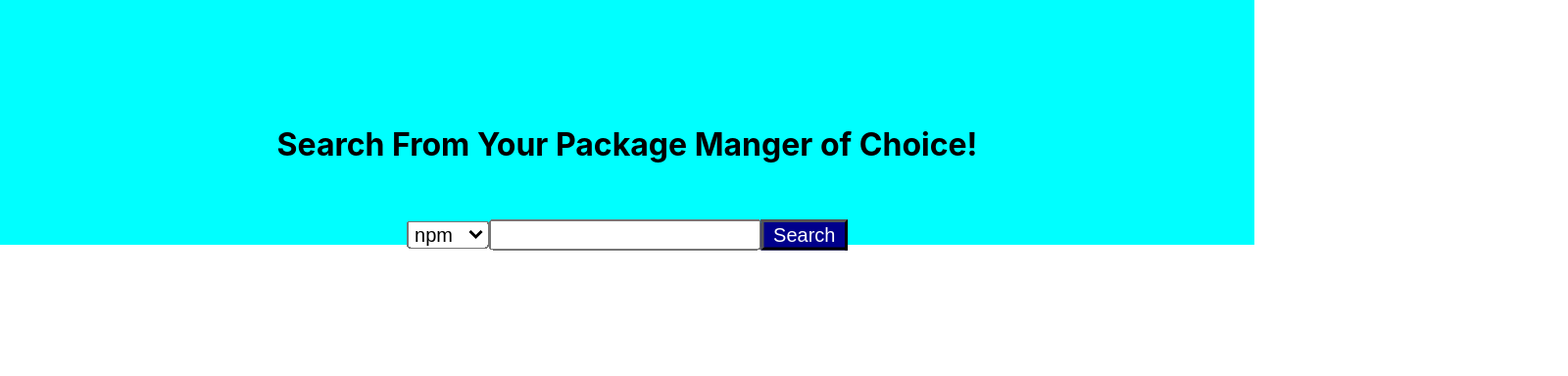
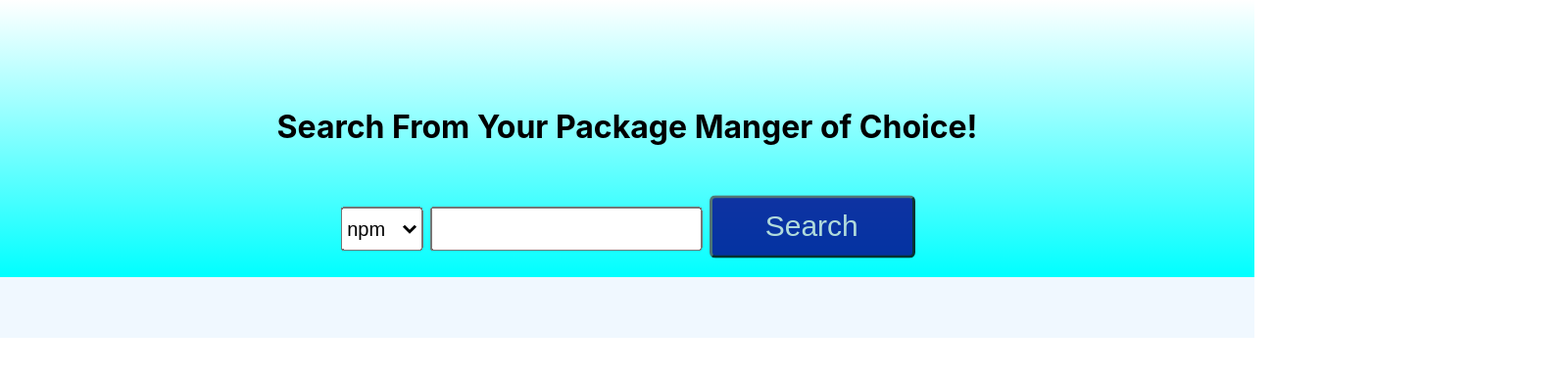
Before and after one commit to felissedano/pkg-searcher, a React (Create React App) app: page / in a window 1280 px wide. Shown: the top 384 px of the page at 98% size, 1600 px wide, since content can reach past the window. Built offline with nearby package versions, Linux system fonts and the light colour scheme.

Commit message:
renamed some css class names and added more css style

```diff
--- /dev/null
+++ b/src/components/App.css
@@ -0,0 +1,15 @@
+html, body {
+width: 100%;
+height: 100%;
+margin: 0;
+padding: 0;
+overflow-x: hidden;
+}
+
+button {
+    cursor: pointer;
+}
+
+.app--main {
+    display: auto;
+}
--- a/src/components/App.tsx
+++ b/src/components/App.tsx
@@ -2,10 +2,11 @@ import { Provider } from "react-redux";
 import { store } from "../state";
 import ReposList from "./ReposList";
 import SearchBox from "./SearchBox";
+import './App.css';
 
 const App = () => {
     return <Provider store={store}>
-        <div>
+        <div className="app--main">
             <SearchBox />
             <ReposList />
         </div>
--- a/src/components/ReposList.css
+++ b/src/components/ReposList.css
@@ -1,5 +1,18 @@
-#reposlist-main {
+.container__repolist {
     margin-top: 0;
     border-top: 0;
-    background-color: lightseagreen;
+    background-color: aliceblue;
+    /* background: linear-gradient(to bottom, aqua, lightgreen); */
+    padding: 15px;
 }
+
+.repoitem {
+    align-items: center;
+    align-content: center;
+    text-align: center;
+}
+/* #reposlist-main {
+    margin-top: 0;
+    border-top: 0;
+    background: linear-gradient(to bottom, aqua, lightgreen);
+} */
--- a/src/components/ReposList.tsx
+++ b/src/components/ReposList.tsx
@@ -1,7 +1,7 @@
 // import { useState } from "react"
 import { useTypedSelector } from "../hooks/useTypedSelector";
 // import { useActions } from "../hooks/useActions";
-import './index.css';
+import './App.css';
 import './ReposList.css';
 
 const ReposList: React.FC = () => {
@@ -15,7 +15,7 @@ const ReposList: React.FC = () => {
     //     searchRepos(term);
     // }
 
-    return <div id="reposlist-main">
+    return <div className="container__repolist" id="reposlist-main">
         {/* <form onSubmit={submitRepoToSearch}>
             <input type="text" onChange={(e) => changeTerm(e.target.value)} />
             <button>Search</button>
@@ -23,7 +23,7 @@ const ReposList: React.FC = () => {
         {repoSate.err && <h3> {repoSate.err} </h3>}
         {repoSate.loading && <h3>Loading NPM Packages...</h3>}
         {!repoSate.err && !repoSate.loading
-        && repoSate.data.map((repo) => <p>{repo}</p>) }
+        && repoSate.data.map((repo) => <p className="repoitem">{repo}</p>) }
 
     </div>
 }
--- a/src/components/SearchBox.css
+++ b/src/components/SearchBox.css
@@ -1,33 +1,66 @@
 
-.button {
-    background-color: darkblue;
-    color: white;
-
+.container__main {
+    background: linear-gradient(to bottom, white, aqua);
+    padding-bottom: 30px;
 }
 
-.form-container {
-    display: flex;
-    justify-content: center;
-    align-content: center;
-    height: 100vhs;
-    scale: 1.5;
-}
-
-.form-container.button {
-    size: 80px;
-}
-
-#search-box {
-    background-color: aqua;
-    /* padding-top: 0;
-    margin-top: 0;
-    border-top: 0; */
-}
-
-#title {
+.h1__title {
     text-align: center;
-    padding-top: 10%;
+    padding-top: 110px;
     margin-top: 0;
     border-top: 0;
     padding-bottom: 40px;
 }
+
+.container__form {
+    display: flex;
+    justify-content: center;
+    /* align-items: flex-end; */
+    /* align-content:base; */
+    scale: 1.5;
+    padding-bottom: 0;
+    border-bottom: 0;
+    margin-bottom: 0;
+    overflow: auto;
+}
+
+.form__search {
+    align-items: flex-end;
+}
+
+.select__search {
+    padding-top: 1px;
+    padding-bottom: 0px;
+    margin-bottom: 0;
+    margin-right: 5px;
+    height: 30px;
+}
+
+.input__search {
+    padding-bottom: 0;
+    margin-bottom: 0;
+    height: 25px;
+}
+.input__search:hover {
+    border-style:groove;
+
+}
+
+.button__search {
+    border-radius: 4px;
+    background-color: darkblue;
+    color: lightgray;
+    font-size: 20px;
+    text-align: center;
+    padding: 8px;
+    transition: all 0.5s;
+    margin-left: 5px;
+    width: 140px;
+    opacity: 0.8;
+
+}
+
+.button__search:hover {
+    color: white;
+    opacity: 1;
+}
--- a/src/components/SearchBox.tsx
+++ b/src/components/SearchBox.tsx
@@ -2,7 +2,7 @@ import { useState, useRef } from "react";
 import { RepoMangerType } from "../state/action-types";
 import { useActions } from "../hooks/useActions";
 // import { useTypedSelector } from "../hooks/useTypedSelector";
-import './index.css'
+import './App.css'
 import './SearchBox.css';
 
 const SearchBox: React.FC = () => {
@@ -19,11 +19,11 @@ const SearchBox: React.FC = () => {
         searchRepos(term, repoManager);
     }
 
-    return <div id="search-box">
-        <h1 id="title"> Search From Your Package Manger of Choice!</h1>
-        <div className="form-container">
-            <form id="keyword-form" onSubmit={submitRepoToSearch}>
-                <select name="repo-manager" id="repo-manager-select"
+    return <div className="container__main" id="searchbox">
+        <h1 className="h1__title" id="title"> Search From Your Package Manger of Choice!</h1>
+        <div className="container__form">
+            <form className="form__search" id="keyword-form" onSubmit={submitRepoToSearch}>
+                <select name="repo-manager" className="select__search" id="repo-manager-select"
                 onChange={(e) => {changeRepoManger(e.target.value); console.log(e.target.value + " and " + repoManager)}}
                 // value={repoManager}
                 // onChange={(e) => {changeRepoManger(RepoMangerType[e.target.value as keyof typeof RepoMangerType]); console.log(e.target.value + " " + repoManager)}}
@@ -38,9 +38,9 @@ const SearchBox: React.FC = () => {
                     <option value={RepoMangerType.NPM}>{RepoMangerType.NPM}</option> */}
                     {/* {(Object.keys(RepoMangerType) as Array<keyof typeof RepoMangerType>).map((key) => {return <option value={key}>{key}</option>})} */}
                 </select>
-                <input onChange={(e) => termRef.current = e.target.value} />
+                <input className="input__search" onChange={(e) => termRef.current = e.target.value} />
 
-                <button className="button" id="search-button" onClick={(e) => ChangeTerm(termRef.current)}>
+                <button className="button__search" id="search-button" onClick={(e) => ChangeTerm(termRef.current)}>
                     Search
                 </button>
 
--- a/src/components/index.css
+++ /dev/null
@@ -1,3 +0,0 @@
-button {
-    cursor: pointer;
-}
```
